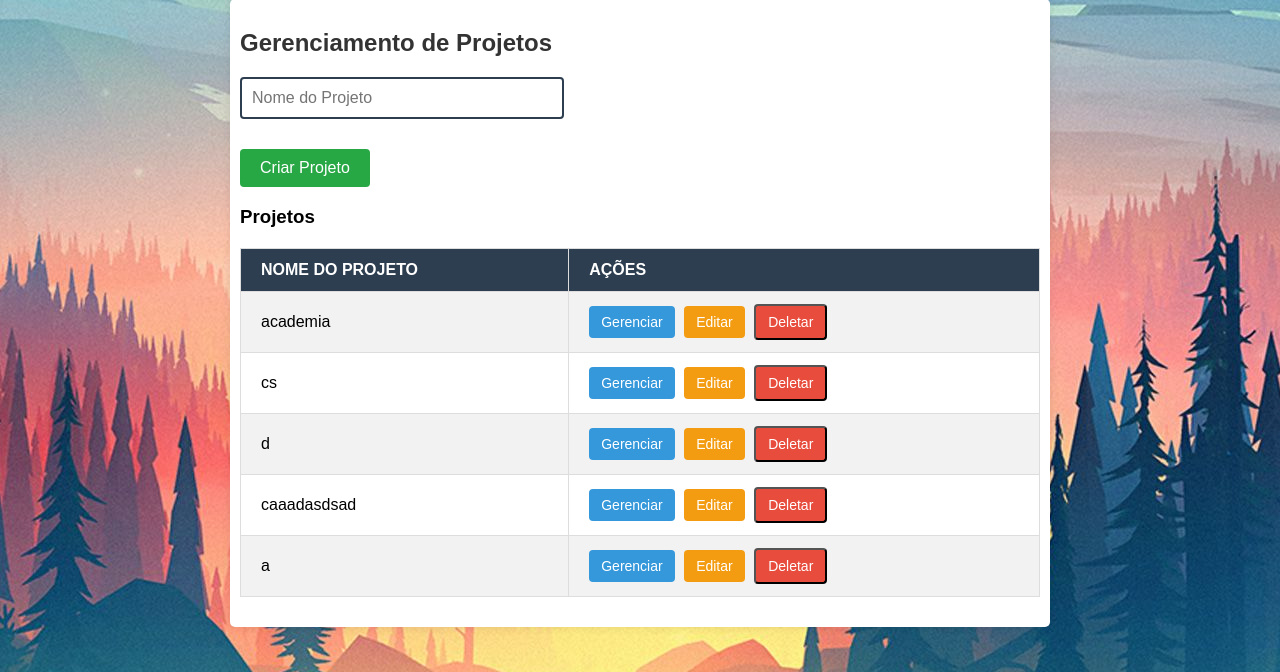
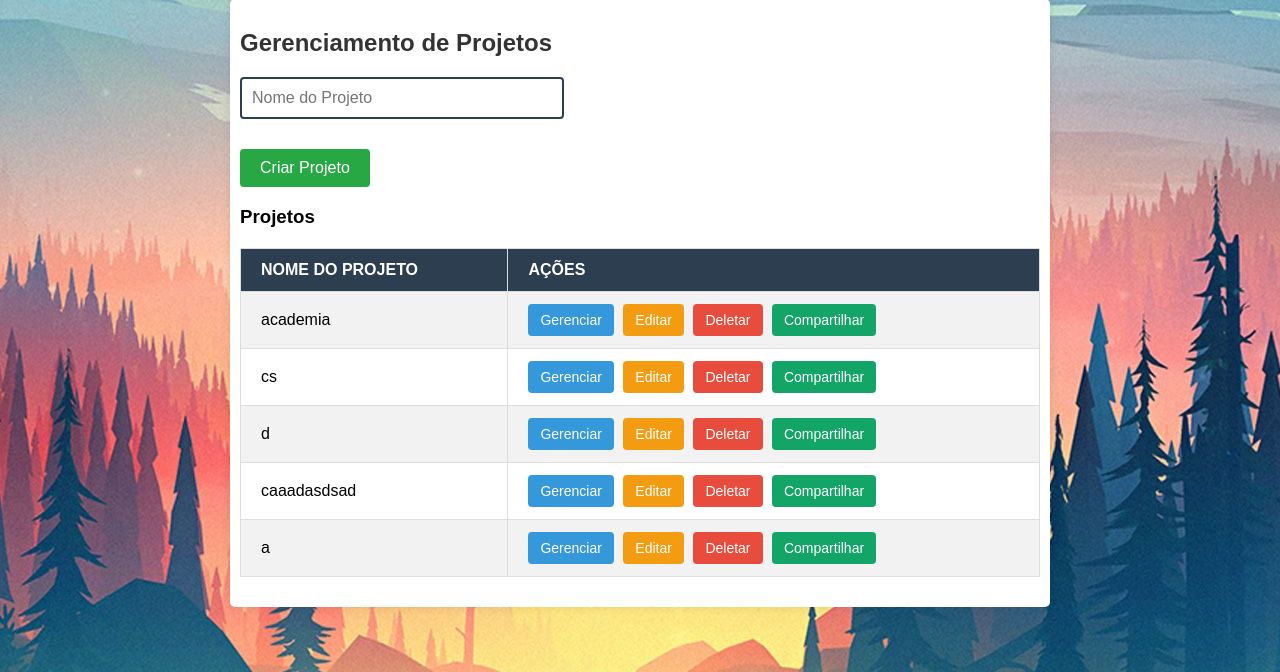
Before and after one commit to DigogSXD/TaskMaster, a Flask app: template flaskbackend/website/templates/taskMaster.html in a window 1280 px wide. Shown: the part 128-800 px from the top of the page. Run offline with Flask 3, Linux system fonts and the light colour scheme; the template is opened without the code that fills it: values that come from a table or form of the project are taken from there, others are empty.

Commit message:
compartilhar

```diff
--- /dev/null
+++ b/flaskbackend/website/static/compartilhar.js
@@ -0,0 +1,8 @@
+function mostrarFormulario(projectId) {
+    var form = document.getElementById('compartilhar-form-' + projectId);
+    if (form.style.display === "none") {
+        form.style.display = "block";
+    } else {
+        form.style.display = "none";
+    }
+}
--- a/flaskbackend/website/static/taskMaster.css
+++ b/flaskbackend/website/static/taskMaster.css
@@ -167,6 +167,8 @@ header ul li a {
     transition: background-color 0.3s ease;
     text-align: center;
     margin-right: 5px;
+    color: white; /* Cor do texto */
+    border: none; /* Remove a borda */
 }
 
 .btn-primary {
@@ -190,8 +192,26 @@ header ul li a {
 .btn-danger {
     background-color: #e74c3c;
     color: white;
+    border: none;
 }
 
 .btn-danger:hover {
     background-color: #c0392b;
 }
+
+.btn-envicom {
+    background-color: #4CAF50; /* Defina a cor de fundo que você deseja */
+}
+
+.btn-envicom:hover {
+    background-color: #45a049; /* Cor quando o mouse estiver sobre o botão */
+}
+
+
+.btn-compartilhar {
+    background-color: #13a568; /* Defina a cor de fundo que você deseja */
+}
+
+.btn-compartilhar:hover {
+    background-color: #1a671e; /* Cor quando o mouse estiver sobre o botão */
+}
--- a/flaskbackend/website/templates/taskMaster.html
+++ b/flaskbackend/website/templates/taskMaster.html
@@ -25,13 +25,26 @@ TaskMaster - Gerenciamento de Projetos
                 <a href="/projeto/{{ projeto.id }}" class="btn btn-primary">Gerenciar</a>
                 <a href="{{ url_for('auth.editar_projeto', project_id=projeto.id) }}" class="btn btn-warning">Editar</a>
 
-
                 <!-- Formulário para deletar projeto via POST -->
                 <form method="POST" action="{{ url_for('auth.deletar_projeto', project_id=projeto.id) }}" style="display:inline;">
                     <button type="submit" class="btn btn-danger" onclick="return confirm('Tem certeza que deseja deletar este projeto?');">Deletar</button>
                 </form>
+
+                <!-- Botão para abrir o formulário de compartilhamento -->
+                <button class="btn btn-compartilhar" onclick="mostrarFormulario('{{ projeto.id }}')">Compartilhar</button>
+
+                <!-- Formulário de compartilhamento escondido -->
+                <div id="compartilhar-form-{{ projeto.id }}" style="display:none; margin-top: 10px;">
+                    <form method="POST" action="{{ url_for('auth.compartilhar_projeto', project_id=projeto.id) }}">
+                        <input type="email" name="email" placeholder="Digite o email" required style="padding: 5px; margin-right: 5px;">
+                        <button type="submit" class="btn btn-envicom">Enviar</button>
+                    </form>
+
+                </div>
             </td>
+
         </tr>
         {% endfor %}
     </table>
+    <script src="{{ url_for('static', filename='compartilhar.js') }}"></script>
 {% endblock %}
```
Also changed, not shown: flaskbackend/website/auth.py (+8 -0 lines), flaskbackend/instance/taskmaster.db.
